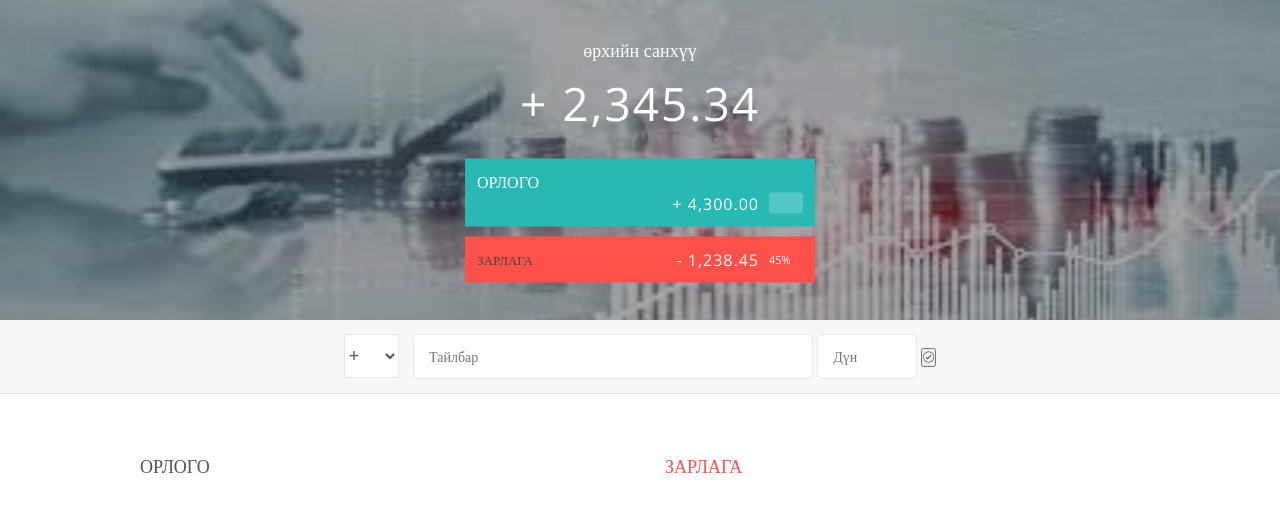
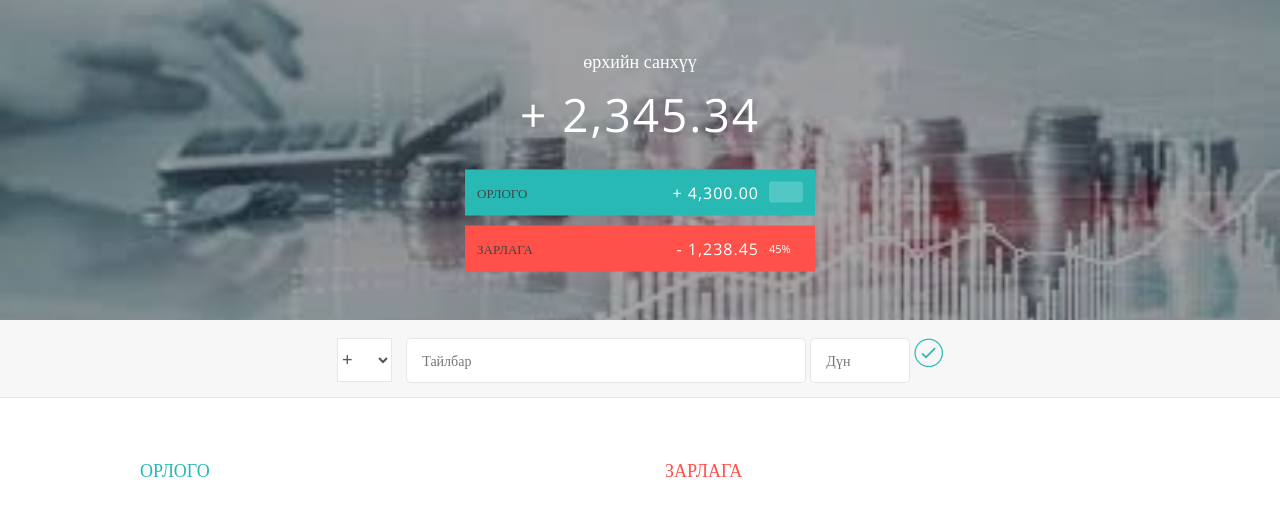
Before and after one commit to Erdenekhishig/finance1, a plain HTML site: page index.html in a window 1280 px wide. Drawn offline with nearby package versions, Linux system fonts and the light colour scheme.

Commit message:
index.html codiin aldaag zaslaa. Event listeneruudiig uusgej ugluu

```diff
--- a/app.js
+++ b/app.js
@@ -0,0 +1,30 @@
+// Дэлгэцтэй ажиллах контроллер
+var uiController = (function () {
+
+})();
+
+// Санхүүтэй ажиллах контроллер
+var financeController = (function () { })();
+
+// Програмын холбогч контроллер
+var appController = (function (uiController, financeController) {
+    var ctrlAddItem = function () {
+        // 1. Оруулах өгөгдлийг дэлгэцнээс олж авна.
+        console.log("Дэлгэцээс өгөгдлөө авах хэсэг");
+        // 2. Олж авсан өгөгдлүүдээ санхүүгийн контроллерт дамжуулж тэнд хадгална.
+        // 3. Олж авсан өгөгдлүүдээ вэб дээрээ тохирох хэсэгт нь гаргана
+        // 4. Төсвийг тооцоолно
+        // 5. Эцсийн үлдэгдэл, тооцоог дэлгэцэнд гаргана
+    };
+
+    document.querySelector(".add__btn").addEventListener("click", function () {
+        ctrlAddItem();
+    });
+
+    document.addEventListener("keypress", function (event) {
+        if (event.keyCode === 13 || event.which === 13) {
+            ctrlAddItem();
+        }
+    });
+
+})(uiController, financeController);
--- a/index.html
+++ b/index.html
@@ -23,7 +23,7 @@
             <div class="budget__value">+ 2,345.34</div>
 
             <div class="budget__income clearfix">
-                <div class="budget__income_text">Орлого</div>
+                <div class="budget__income--text">Орлого</div>
                 <div class="right">
                     <div class="budget__income--value">+ 4,300.00</div>
                     <div class="budget__income--percentage">&nbsp;</div>
@@ -49,7 +49,7 @@
                 </select>
                 <input type="text" class="add__description" placeholder="Тайлбар">
                 <input type="number" class="add__value" placeholder="Дүн">
-                <button class="add_btn">
+                <button class="add__btn">
                     <i class="ion-ios-checkmark-outline"></i>
                 </button>
             </div>
@@ -57,7 +57,7 @@
 
         <div class="container clearfix">
             <div class="income">
-                <h2 class="icome__title">Орлого</h2>
+                <h2 class="income__title">Орлого</h2>
 
                 <div class="income__list">
                     <!--
```
